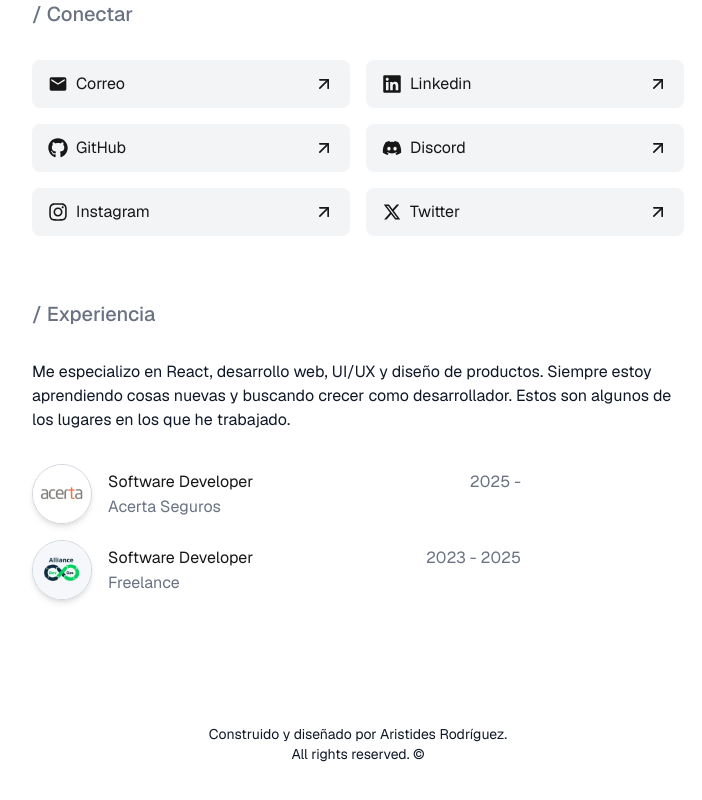
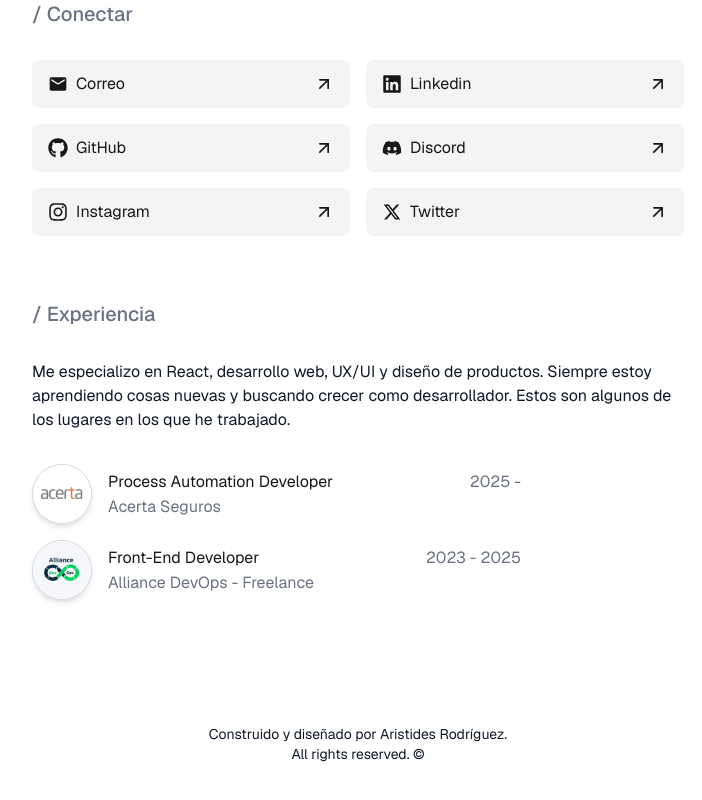
Before and after one commit to arisrodriguez/a-r, a Next.js app: page /sobre-mi in a window 1280 px wide. Shown: the part 1140-1940 px from the top of the page, without its empty margins (282-984 px from the left). Built offline with nearby package versions, Linux system fonts and the light colour scheme.

Commit message:
chore(experience): actualizar nombres de cargos y ajustar 'UI/UX' a 'UX/UI'

```diff
--- a/src/app/components/About/AboutExperience.tsx
+++ b/src/app/components/About/AboutExperience.tsx
@@ -5,7 +5,7 @@ import Image from "next/image";
 const experience = [
     {
         id: 1,
-        title: "Software Developer",
+        title: "Process Automation Developer",
         company: "Acerta Seguros",
         period: "2025 - ",
         logo: "/images/logo-acerta.webp",
@@ -13,8 +13,8 @@ const experience = [
     },
     {
         id: 2,
-        title: "Software Developer",
-        company: "Freelance",
+        title: "Front-End Developer",
+        company: "Alliance DevOps - Freelance",
         period: "2023 - 2025",
         logo: "/images/AllianceDevOps.webp",
         link: "https://alliancedevops.com/",
@@ -31,7 +31,7 @@ export default function AboutExperience() {
         >
             <h2 className="font-medium text-xl text-gray-500 dark:neutral-400 mb-8">/ Experiencia</h2>
             <p className="font-normal text-base text-gray-900 dark:text-gray-100">
-                Me especializo en React, desarrollo web, UI/UX y diseño de productos. Siempre estoy aprendiendo cosas nuevas y buscando crecer como desarrollador. Estos son algunos de los lugares en los que he trabajado.
+                Me especializo en React, desarrollo web, UX/UI y diseño de productos. Siempre estoy aprendiendo cosas nuevas y buscando crecer como desarrollador. Estos son algunos de los lugares en los que he trabajado.
             </p>
 
             <div className="mt-8">
```
